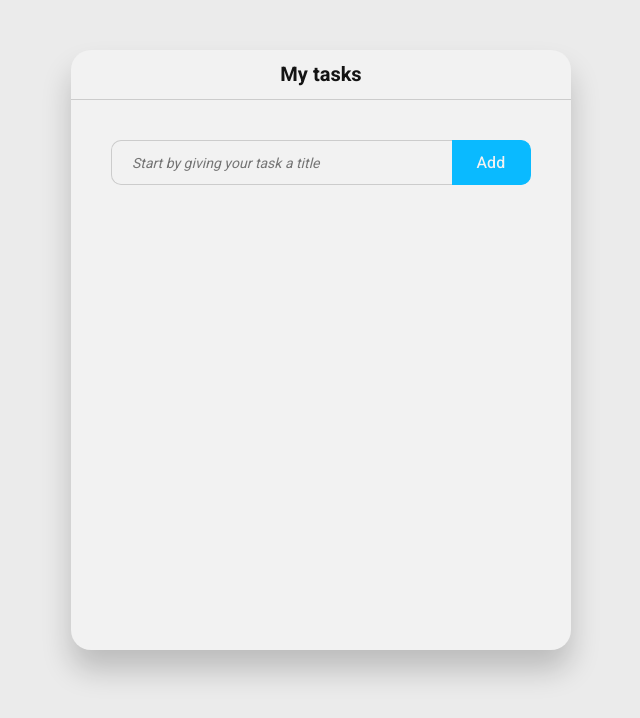
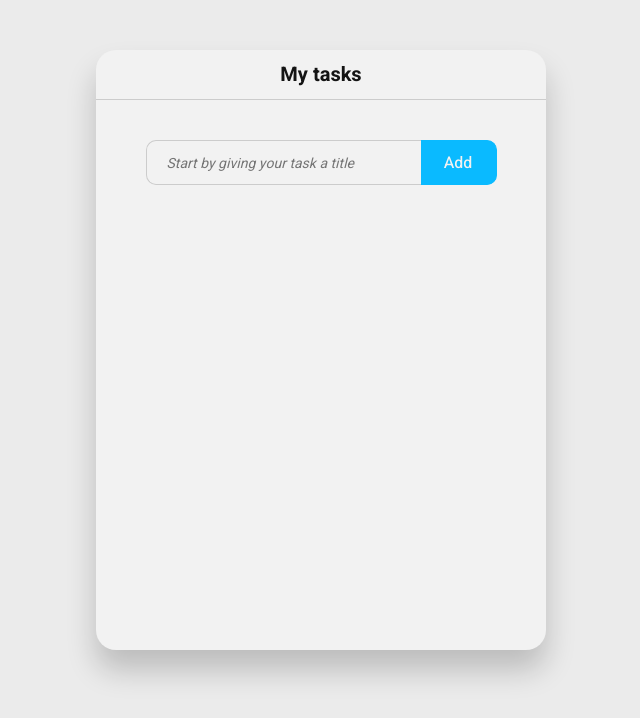
Before and after one commit to dennyken/react-task-list, a React (Create React App) app: page / in a window 1280 px wide. Shown: the top 718 px of the page, without its empty margins (319-959 px from the left). Built offline with nearby package versions, Linux system fonts and the light colour scheme.

Commit message:
slight adjustments to the styling

```diff
--- a/src/components/TaskBox/TaskBox.scss
+++ b/src/components/TaskBox/TaskBox.scss
@@ -4,7 +4,7 @@
   background-color: $background-1;
   display: flex;
   flex-direction: column;
-  max-width: 500px;
+  max-width: 450px;
   width: 100%;
   height: 600px;
   border-radius: 20px;
@@ -12,6 +12,9 @@
 
   main {
     height: 100%;
-    padding: 40px 40px 0px 40px;
+    padding: 40px 30px 0px 30px;
+    display: flex;
+    flex-direction: column;
+    align-items: center;
   }
 }
--- a/src/components/TaskInput/TaskInput.scss
+++ b/src/components/TaskInput/TaskInput.scss
@@ -2,7 +2,7 @@
 
 .task-input {
   height: 45px;
-  width: 100%;
+  width: 90%;
   display: flex;
 
   input {
--- a/src/components/TaskList/TaskList.scss
+++ b/src/components/TaskList/TaskList.scss
@@ -1,4 +1,5 @@
 .task-list {
+  width: 100%;
   height: 70%;
   margin-top: 20px;
 }
```
